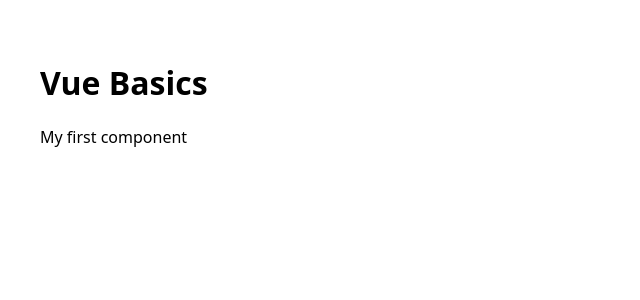
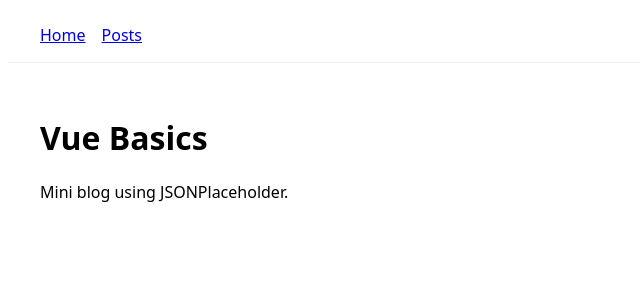
Before and after one commit to isidoravujasin/vue-basics, a Vue app: page / in a window 1280 px wide. Shown: the top 300 px of the page, without its empty margins (0-640 px from the left). Built offline with nearby package versions, Linux system fonts and the light colour scheme.

Commit message:
fix: correct RouterLink import

```diff
--- a/package.json
+++ b/package.json
@@ -12,7 +12,8 @@
     "preview": "vite preview"
   },
   "dependencies": {
-    "vue": "^3.5.26"
+    "vue": "^3.5.26",
+    "vue-router": "^4.6.4"
   },
   "devDependencies": {
     "@vitejs/plugin-vue": "^6.0.3",
--- a/src/App.vue
+++ b/src/App.vue
@@ -1,17 +1,18 @@
 <script setup>
-  const title = 'Vue Basics';
+  import { RouterLink, RouterView } from 'vue-router'
 </script>
 
 <template>
-  <main>
-  <h1>{{title}}</h1>
-  <p> My first component </p>
-  </main>
+  <header class="header">
+    <nav class="nav">
+      <RouterLink to="/">Home</RouterLink>
+      <RouterLink to="/posts">Posts</RouterLink>
+    </nav>
+  </header>
+    <RouterView />
 </template>
 
 <style scoped>
-main {
-  padding: 2rem;
-  font-family: system-ui, sans-serif;
-}
+  .header { padding: 1rem 2rem; border-bottom: 1px solid #eee; }
+  .nav { display: flex; gap: 1rem; font-family: system-ui, sans-serif; }
 </style>
```
Also changed, not shown: 1 other file (tests, documents, lock files or other folders).
